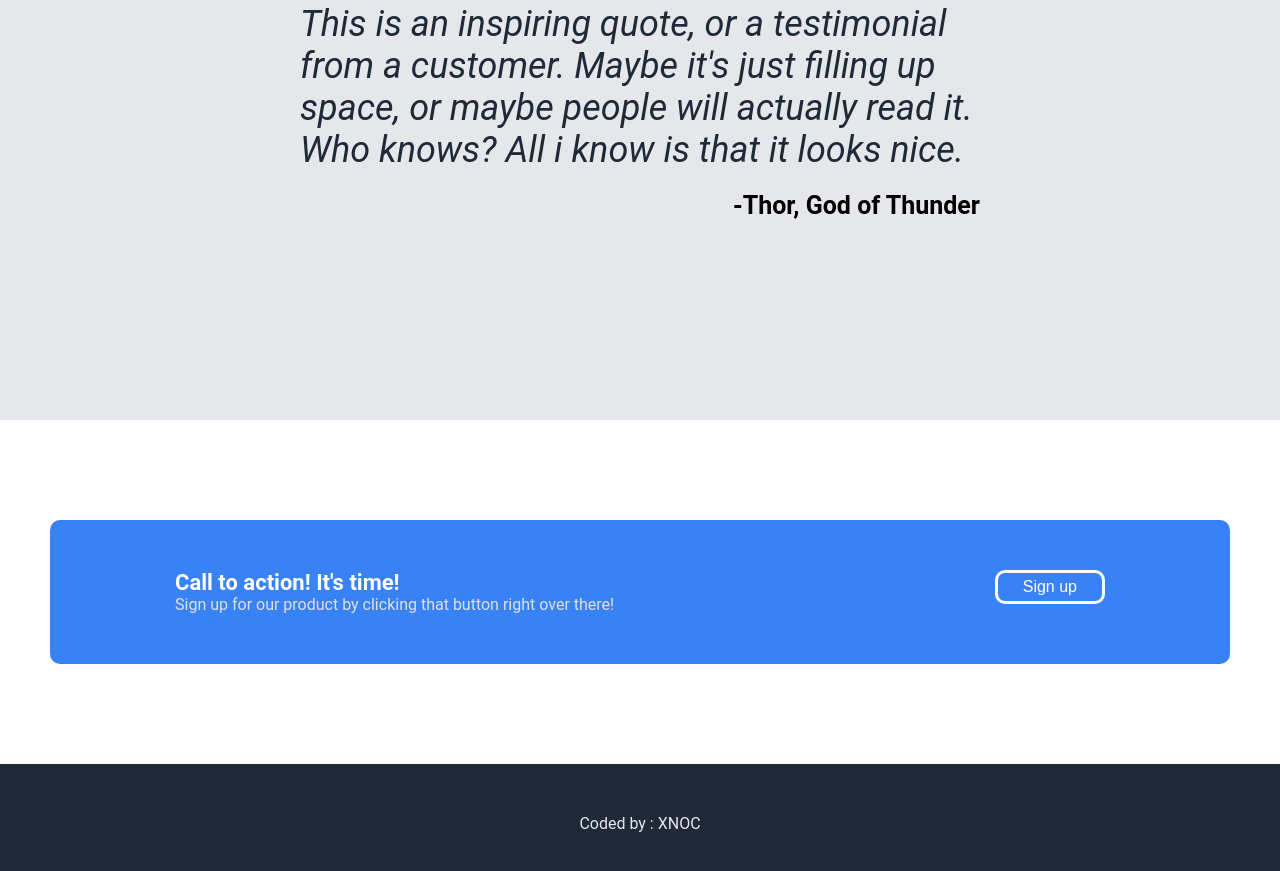
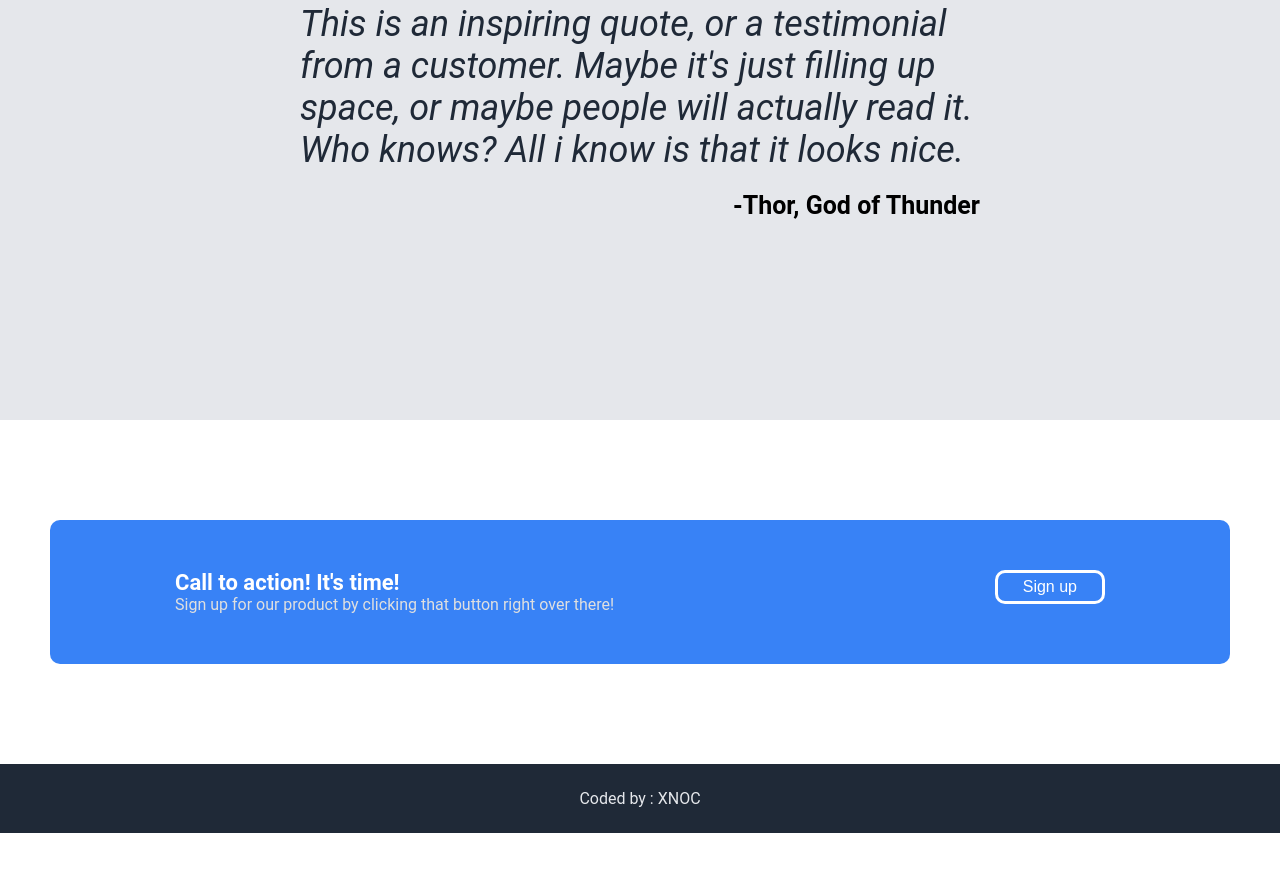
Before and after one commit to XXNOC/odin-landing-page, a plain HTML site: page index.html in a window 1280 px wide. Shown: the part 2127-2998 px from the top of the page. After the commit the page ends 2960 px from the top, so only its background shows below. Drawn offline with Linux system fonts and the light colour scheme.

Commit message:
fixed footer

```diff
--- a/style.css
+++ b/style.css
@@ -162,8 +162,8 @@ ul li a:hover {
 .footer {
   background: #1f2937;
   color: #e5e7eb;
-  padding-top: 50px;
-  padding-bottom: 50px;
+  padding-top: 25px;
+  padding-bottom: 25px;
   display: flex;
   justify-content: center;
   align-items: center;
```
